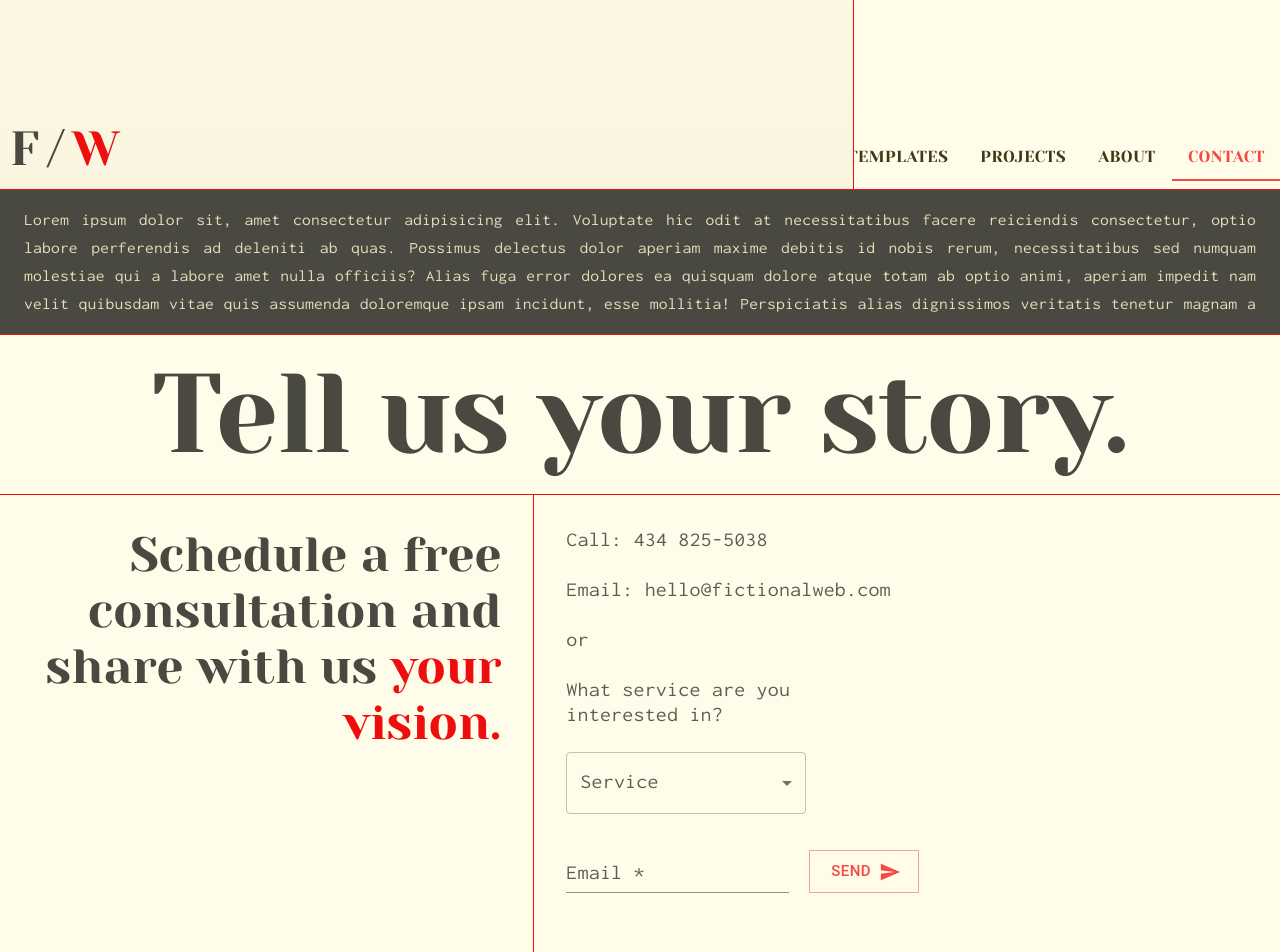
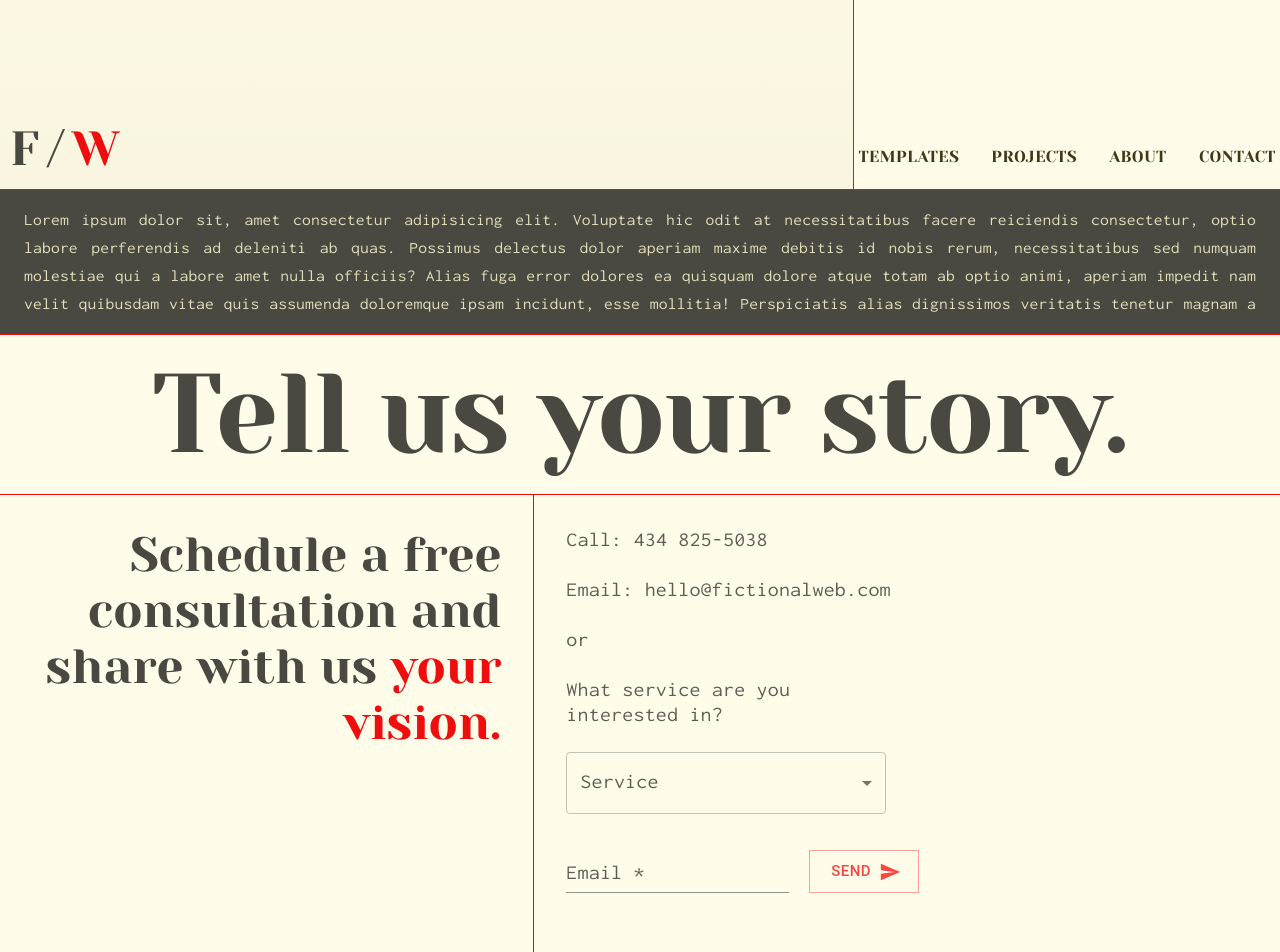
Before and after one commit to DaedalusFiction/fictionalweb, a React (Create React App) app: page /contact in a window 1280 px wide. Shown: the part 360-1312 px from the top of the page. Built offline with nearby package versions, Linux system fonts and the light colour scheme.

Commit message:
fixed responsiveness

```diff
--- a/src/components/NavBar.js
+++ b/src/components/NavBar.js
@@ -24,7 +24,7 @@ export default function NavBar() {
     };
 
     useEffect(() => {
-        if (location.pathname === "/") {
+        if (location.pathname === "/" || window.innerWidth > 500) {
             setValue(false);
             return;
         }
--- a/src/components/Portfolio.js
+++ b/src/components/Portfolio.js
@@ -1,11 +1,4 @@
-import {
-    Box,
-    Button,
-    Container,
-    Divider,
-    Grid,
-    Typography,
-} from "@mui/material";
+import { Box, Button, Container, Grid, Typography } from "@mui/material";
 import ArrowRightAltIcon from "@mui/icons-material/ArrowRightAlt";
 import sicktoothScreencap from "../images/sicktoothScreencap.webp";
 import streamerizeScreencap from "../images/streamerizeScreencap.webp";
@@ -160,9 +153,9 @@ const Portfolio = () => {
                     </Typography>
                     <Box sx={{ padding: "1em" }}>
                         <Grid container spacing={2}>
-                            {projects.map((project) => {
+                            {projects.map((project, index) => {
                                 return (
-                                    <Grid item xs={6} md={4}>
+                                    <Grid item key={index} xs={6} md={4}>
                                         <Box
                                             sx={{
                                                 position: "relative",
--- a/src/components/ServicesPreview.js
+++ b/src/components/ServicesPreview.js
@@ -106,7 +106,12 @@ const ServicesPreview = () => {
                                         navigateToTop();
                                     }}
                                 >
-                                    <Button variant={service.button.variant}>
+                                    <Button
+                                        onClick={() => {
+                                            navigateToTop();
+                                        }}
+                                        variant={service.button.variant}
+                                    >
                                         {service.button.text}
                                     </Button>
                                 </Link>
--- a/src/routes/Contact.js
+++ b/src/routes/Contact.js
@@ -104,12 +104,7 @@ const Contact = () => {
                             <Typography>or</Typography>
                             <br />
                             {!emailSent && (
-                                <Box
-                                    sx={{
-                                        minWidth: "10rem",
-                                        maxWidth: "15rem",
-                                    }}
-                                >
+                                <Box sx={{ maxWidth: "20rem" }}>
                                     <Typography>
                                         What service are you interested in?
                                     </Typography>
@@ -134,18 +129,6 @@ const Contact = () => {
                                             <MenuItem value={"custom"}>
                                                 Custom
                                             </MenuItem>
-                                            <MenuItem value={"template?"}>
-                                                Template I think but I'm not
-                                                really sure
-                                            </MenuItem>
-                                            <MenuItem value={"hybrid?"}>
-                                                Hybrid I guess? I have some
-                                                things I'd like to change
-                                            </MenuItem>
-                                            <MenuItem value={"custom!"}>
-                                                Custom, definitely. I'm on a
-                                                mission from God.
-                                            </MenuItem>
                                             <MenuItem value={"unsure"}>
                                                 Not sure
                                             </MenuItem>
@@ -161,6 +144,7 @@ const Contact = () => {
                                 sx={{
                                     display: "flex",
                                     alignItems: "end",
+                                    flexWrap: "wrap",
                                     gap: "1em",
                                 }}
                             >
@@ -174,6 +158,7 @@ const Contact = () => {
                                                 placeholder="dante@gmail.com"
                                                 variant="standard"
                                                 onChange={handleEmailChange}
+                                                fullWidth
                                             />
                                         </FormControl>
                                         <Button
```
